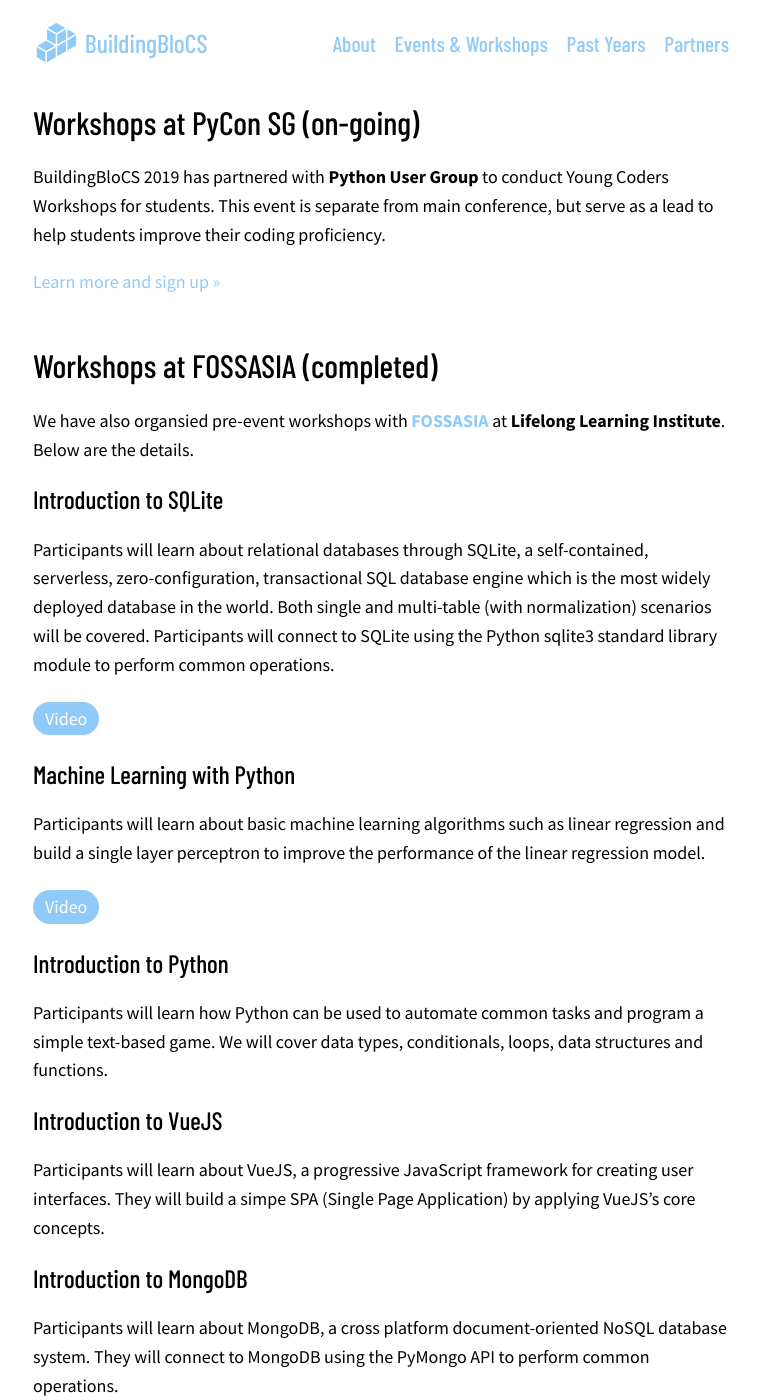
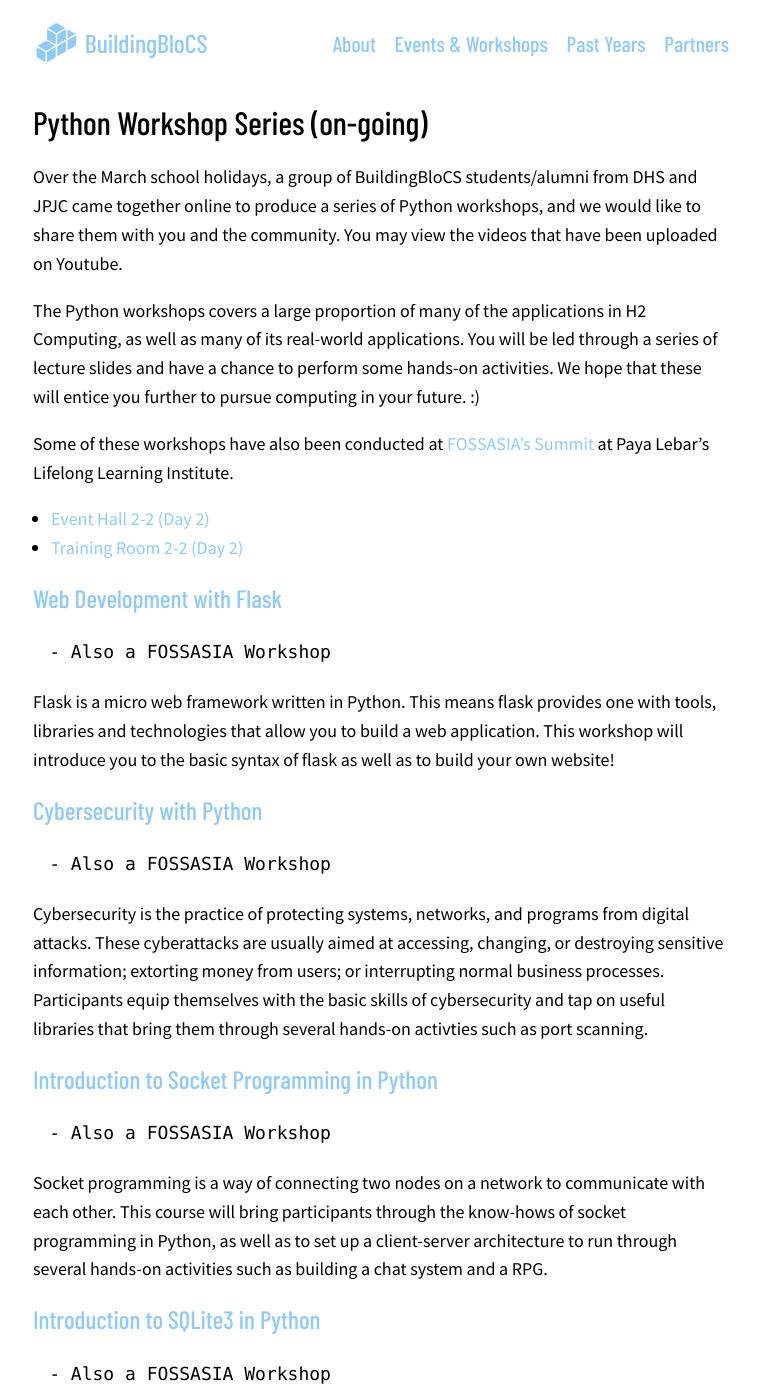
Before and after one commit to buildingblocs/2020, a Jekyll site: the page built from pre-event/workshop/index.md, in a window 1280 px wide and 1400 px high. Shown: the whole window, without its empty margins (259-1019 px from the left). Built offline with Jekyll 4.4.1, drawn with Linux system fonts in a browser that asks for light colours; some web fonts are replaced; our own code applies the rules of GitHub Pages for plain Markdown files; some of the changed text lies outside the part shown.

Commit message:
Added workshop write-ups

````diff
--- a/pre-event/workshop/index.md
+++ b/pre-event/workshop/index.md
@@ -1,90 +1,47 @@
 ---
 layout: default
 ---
-<!---
-# Online Workshop
-The online workshop is designed to help aid participants for the main competition during the Conference Day. Participants are first advised to **go through the lessons** materials posted at their own convenience. A **Q&A session** will then be held **weekly at *ClassDo*** by the respective speakers to help clarify participants’ doubts of the particular week’s topic.
-An invitation link to the *ClassDo* session would be emailed to participants as well as posted onto the website before the week’s session. Learn more about the *ClassDo* Sessions <a href= "https://learn.classdo.com/buildingblocs/">here</a>!
-> **Participants/Non-participants of BuildingBloCS:** Feel free to join us in our live sessions! Sign up <a href= "https://docs.google.com/forms/d/e/1FAIpQLSe1gu5bdATszY-I5UEO8AOq9roUyo5G3lwZIfIzhIzg6H5aHg/viewform" >here</a> for your preferred 30 minutes slot within 2pm-5pm every Sunday!The exact time slot will be emailed to you before the actual day.
-## Week 1: How to Set-Up a Front-End Interface
-<a class="btn" target="_blank" href="https://docs.google.com/document/d/13oGbwIFS9wU8EUkcr1SgsJeAX3tQTan1U3RD1M-LiV4/view">View Lesson 1</a>
-<a class="btn" target="_blank" href="https://docs.google.com/document/d/1uc7rQSSzfillXUqPKKTXPD9f2Ld88i64I-Xxa-1Jqjg/view">View Lesson 2</a>
-<a class="btn" target="_blank" href="https://learn.classdo.com/buildingblocs/">Join Q&A</a>
-*Q&A Date:* 6 May (Sunday), 2pm-5pm
-*Main Speakers:* Dai Tianle, Jin Zi Long
-We explore some basic understanding and skills sets in the realm of HTML and CSS, such as tags, attributes, identifiers and styles.
-### Learning Outcomes
-* Know some essential tags (headers, a, img, p, form).
-* Understand html/css structure.
-* Build first html/css template.
-* Understand and apply essential CSS rules
-* Understand how CSS targets tags and use <div> tags </div>
-* ID and Class
-* Google Fonts
-## Week 2: Python Programming for Beginners
-<a class="btn" target="_blank" href="https://docs.google.com/document/d/1smROx_-7g1r6pZFl1wPNKoB-essFN0TAArIQ4LhM8R0/view">View Lesson 3</a>
-<a class="btn" target="_blank" href="https://docs.google.com/document/d/18Jd9bro28SGY7Odu_GVweXiWJPfx9YngvnqHYW6tuY8/view">View Lesson 4</a>
-<a class="btn" target="_blank" href="https://classdo.com/">Join Q&A</a>
-*Q&A Date:* 13 May (Sunday) , 2pm-5pm
-*Main Speakers:* Aaron Peh Boon Wan, Kenneth Haw
-We explore how to code programs using Python and its different tools such as variables, conditionals and various data structures.
-### Learning Outcomes
-* Variables: declaration, types, scopes.
-* Conditionals.
-* Functions: Input, output, procedures.
-* Import: Libraries.
-## Week 3: Building a Python Web-App with Flask
-<a class="btn" target="_blank" href="https://docs.google.com/presentation/d/1HMm89YIqVsDyFNwu09XiTxFEtUD6Qf_jbdzo1Ue2Uss/view">View Lesson 5</a>
-<a class="btn" target="_blank" href="https://learn.classdo.com/buildingblocs/">Join Q&A</a>
-*Q&A Date:* 20 May (Sunday), 2pm-5pm
-*Main Speakers:* Yong Kai Qi, Tjandy Putra
-This week, we combine what we learn in the previous 2 weeks, and learn how to display a Python Program in the web environment.
-### Learning Outcomes
-* Flask Helloworld program
-* Multiple pages
-* Jinja basics
-* HTTP Protocols
-## Week 4: Finale Workshop
-<a class="btn disabled" target="_blank" href="https://learn.classdo.com/buildingblocs/">Join Q&A</a>
-*Q&A Date:* 27 May (Sunday), 2pm-5pm
-If the demand is high, we will also open up a final consultation session to answer any questions you have for the actual competiton on 1 June!
--->
 
-## Workshops at PyCon SG (on-going)
+## Python Workshop Series (on-going)
 
-BuildingBloCS 2019 has partnered with **Python User Group** to conduct Young Coders Workshops for students. This event is separate from main conference, but serve as a lead to help students improve their coding proficiency.
+Over the March school holidays, a group of BuildingBloCS students/alumni from DHS and JPJC came together online to produce a series of Python workshops, and we would like to share them with you and the community. You may view the videos that have been uploaded on Youtube.
 
-[Learn more and sign up &raquo;](https://pycon.sg/young-coders)
-<br id="Fossasia">
-<br>
+The Python workshops covers a large proportion of many of the applications in H2 Computing, as well as many of its real-world applications. You will be led through a series of lecture slides and have a chance to perform some hands-on activities. We hope that these will entice you further to pursue computing in your future. :)
 
-## Workshops at FOSSASIA (completed)
-We have also organsied pre-event workshops with **[FOSSASIA](https://2019.fossasia.org/)** at **Lifelong Learning Institute**. Below are the details.
+Some of these workshops have also been conducted at [FOSSASIA's Summit](https://summit.fossasia.org/) at Paya Lebar's Lifelong Learning Institute.
+* [Event Hall 2-2 (Day 2)](https://youtu.be/7eAAivicPmk)
+* [Training Room 2-2 (Day 2)](https://youtu.be/CMJZ6SZIaRs)
 
 
-### Introduction to SQLite
+### [Web Development with Flask](https://youtu.be/074b8o15Vnc)
+```diff
+- Also a FOSSASIA Workshop
+```
+Flask is a micro web framework written in Python. This means flask provides one with tools, libraries and technologies that allow you to build a web application. This workshop will introduce you to the basic syntax of flask as well as to build your own website!
 
-Participants will learn about relational databases through SQLite, a self-contained, serverless, zero-configuration, transactional SQL database engine which is the most widely deployed database in the world. Both single and multi-table (with normalization) scenarios will be covered. Participants will connect to SQLite using the Python sqlite3 standard library module to perform common operations.
+### [Cybersecurity with Python](https://youtu.be/P5ti4jgk7eQ)
+```diff
+- Also a FOSSASIA Workshop
+```
+Cybersecurity is the practice of protecting systems, networks, and programs from digital attacks. These cyberattacks are usually aimed at accessing, changing, or destroying sensitive information; extorting money from users; or interrupting normal business processes. Participants equip themselves with the basic skills of cybersecurity and tap on useful libraries that bring them through several hands-on activties such as port scanning.
 
-<a class="btn" href="https://youtu.be/mWeal6bP0P8">Video</a>
+### [Introduction to Socket Programming in Python](https://youtu.be/T248IPVosR4)
+```diff
+- Also a FOSSASIA Workshop
+```
+Socket programming is a way of connecting two nodes on a network to communicate with each other. This course will bring participants through the know-hows of socket programming in Python, as well as to set up a client-server architecture to run through several hands-on activities such as building a chat system and a RPG.
 
+### [Introduction to SQLite3 in Python]()
+```diff
+- Also a FOSSASIA Workshop
+```
+Participants will learn about relational databases through SQLite, a self-contained, serverless, zero-configuration, transactional SQL database engine which is the most widely deployed database in the world. Both single and multi-table (with normalization) scenarios will be covered. Participants will connect to SQLite using the Python sqlite3 standard library module to perform common operations. The course also brings participants through a hands-on activity to build a database.
 
-### Machine Learning with Python
+### [Circuit Python Workshop](https://youtu.be/DsDeCd6VNj0)
+We organised a workshop about Circuit Programming with Python using the Adafruit Circuit Playground Express. Participants range from complete beginners to having some experience in Python. In the workshop, participants learned beyond basic python, and had fun playing around with the circuit playground they received, and expanded on their creativity to utilise what they can do with the Adafruit Circuit Playground Express.
 
-Participants will learn about basic machine learning algorithms such as linear regression and build a single layer perceptron to improve the performance of the linear regression model.
+### [Introduction to Python](https://youtu.be/Ms0BERdaIeI)
+Python is a widely-popular and general-purpose language used by many developers. Learning a programming language has immeasurable advantages: Participants not only expose themselves to the art of _computational thinking_, the course will serve as a stepping stone for them to be equipped with the basics of Python so that they are able to embark on projects that can save the world (and automate their life ;)) Particularly, it is also the main language that will be used for 'O' and 'A'-Level Computing!
 
-<a class="btn" href="https://youtu.be/7H7mvU1JLOU">Video</a>
-
-### Introduction to Python
-
-Participants will learn how Python can be used to automate common tasks and program a simple text-based game. We will cover data types, conditionals, loops, data structures and functions.
-
-
-### Introduction to VueJS
-
-Participants will learn about VueJS, a progressive JavaScript framework for creating user interfaces. They will build a simpe SPA (Single Page Application) by applying VueJS's core concepts.
-
-
-### Introduction to MongoDB
-
-Participants will learn about MongoDB, a cross platform document-oriented NoSQL database system. They will connect to MongoDB using the PyMongo API to perform common operations.
+### [Introduction to MongoDB with Python](https://youtu.be/Gs3zYwtDXEw)
+Participants will learn about MongoDB, a cross platform document-oriented NoSQL database system. They will connect to MongoDB using the PyMongo API to perform common operations. In fact, the course will also expose you to the commonalities of databases in our daily lives and bring you through a scenario of setting up a database for a Convenience Store.
````
